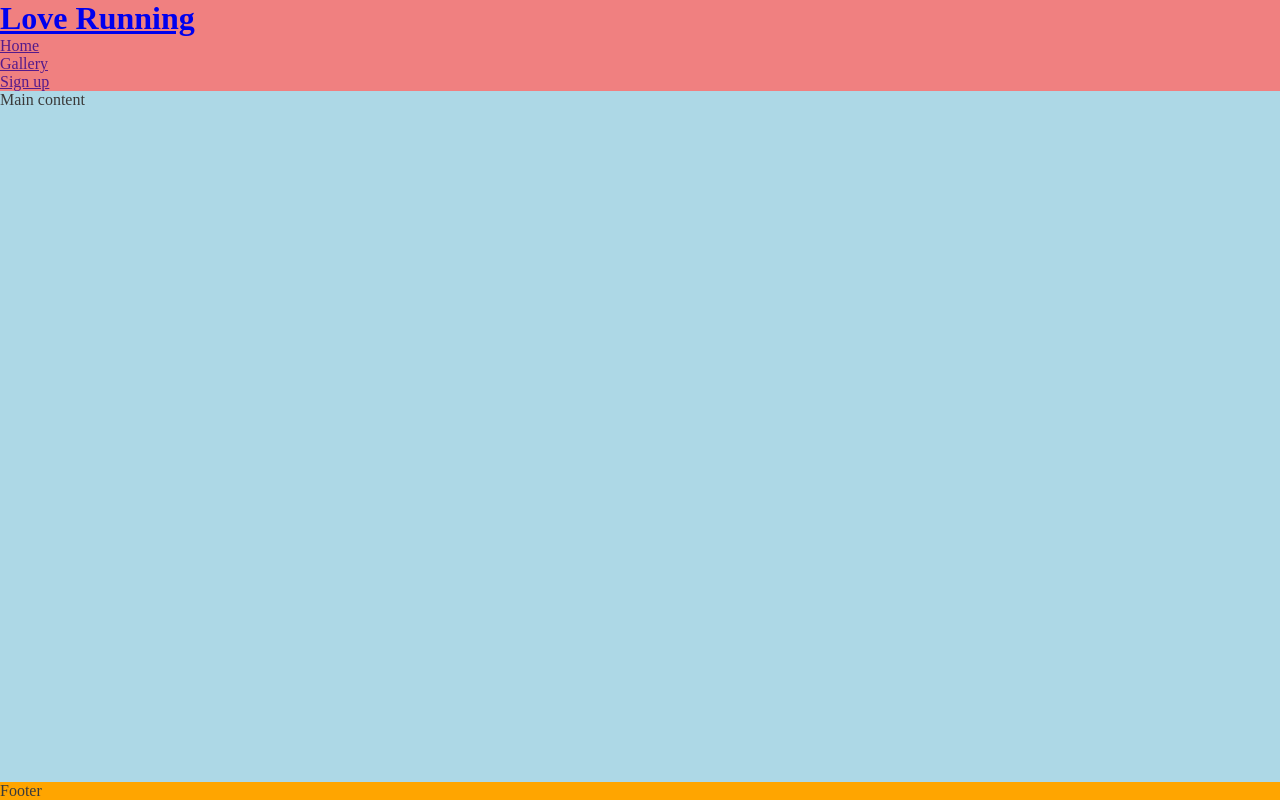
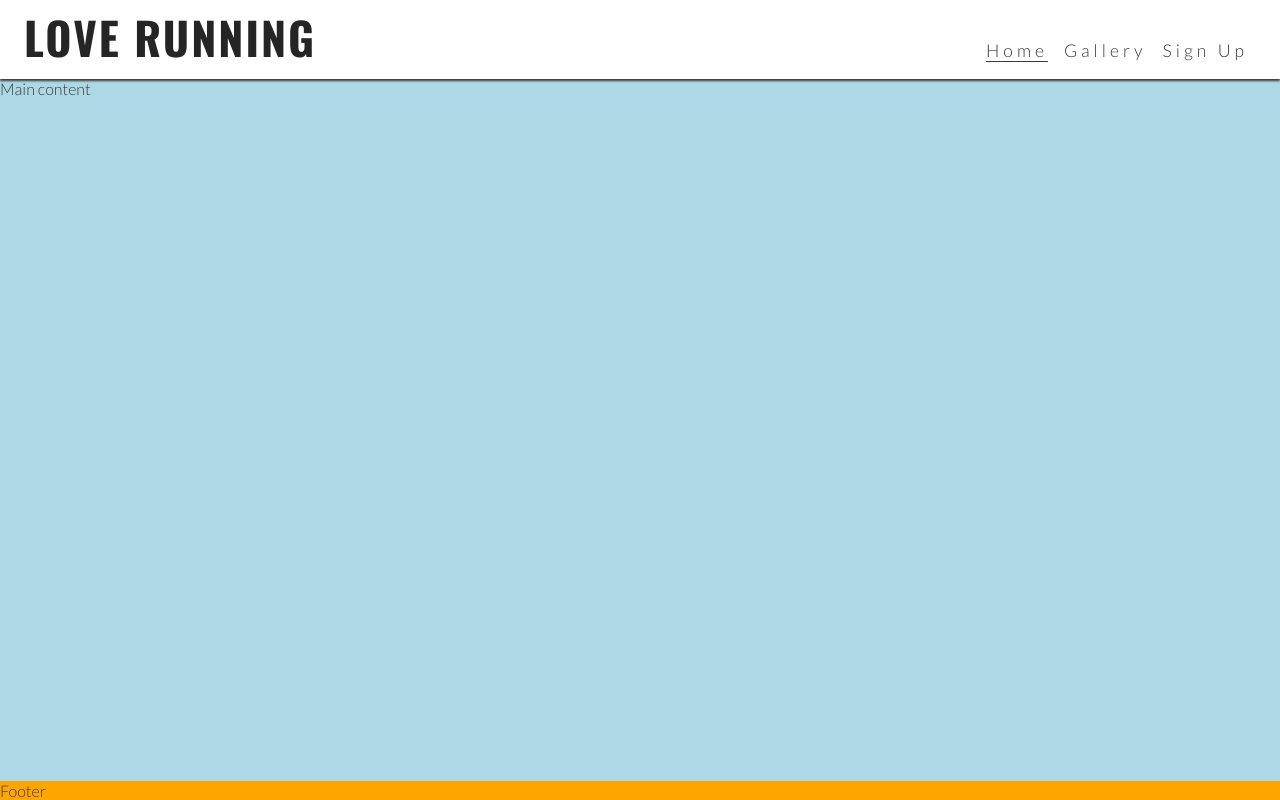
Before and after one commit to Mattias-08/Mattias-Jorntell, a plain HTML site: page index.html in a window 1280 px wide. Drawn offline with nearby package versions, Linux system fonts and the light colour scheme.

Commit message:
fixing toggle a dropdown menu

```diff
--- a/assets/css/style.css
+++ b/assets/css/style.css
@@ -15,12 +15,71 @@ body {
     flex-direction: column;
     /* Generic project styles */
     color: #3a3a3a;
+    font-family: 'Lato', sans-serif;
 }
-
 
 /* Header */
 header {
-    background-color: lightcoral;
+    background-color: #ffffff;
+    padding: 0 1rem;
+    position: fixed;
+    z-index: 99;
+    width: 100%;
+    box-shadow: 0 2px 2px #3a3a3a;
+    display: flex;
+    justify-content: space-between;
+    align-items: baseline;
+}
+
+header a {
+    text-decoration: none;
+    color: inherit;
+}
+
+h1 {
+    font-family: 'Oswald', sans-serif;
+    text-transform: uppercase;
+    letter-spacing: 2px;
+    color: #252525;
+}
+
+#menu {
+    font-size: 110%;
+    letter-spacing: 4px;
+    list-style-type: none;
+}
+
+#menu > li {
+    margin-bottom: 1em;
+}
+
+.active {
+    border-bottom: 1px solid #3a3a3a;
+}
+
+/* Navbar styles with dropdown toggle */
+nav {
+    position: absolute;
+    background-color: #ffffff;
+    width: 100%;
+    left: 0;
+    padding: 0 1rem;
+    box-shadow: 0 2px 2px #3a3a3a;
+    display: none;
+    top: 100%;
+}
+
+/* Nav toggle */
+#nav-toggle:checked~nav {
+    display: block;
+}
+
+#nav-toggle {
+    display: none;
+}
+
+.nav-toggle-label {
+    font-size: 2rem;
 }
 
 /* Main content */
@@ -28,9 +87,53 @@ main {
     background-color: lightblue;
     /* Make main element take up any surplus space to push footer down */
     flex: 1 0 auto;
+    margin-top: 47px;
 }
 
 /* Footer */
 footer {
     background-color: orange;
 }
+
+/* Media query: tablets and larger (768px and up) */
+@media screen and (min-width: 768px) {
+    /* Header */
+    nav {
+        display: block;
+        position: relative;
+        box-shadow: none;
+        width: fit-content;
+        padding-right: 1rem;
+    }
+
+    #menu {
+        display: flex;
+    }
+
+    #menu > li {
+        padding-left: 1rem;
+    }
+
+    .nav-toggle-label {
+        display: none;
+    }
+
+    #logo {
+        font-size: 280%;
+        line-height: 75px;
+        margin: 0 0.5rem;
+    }
+
+    /* Main content */
+    main {
+        /* Push main content down to accommodate larger header */
+        margin-top: 79px;
+    }
+}
+
+/* Large devices (laptops and desktops, 992px and up) */
+@media screen and (min-width: 992px) {
+    #menu a:hover{
+        border-bottom: 1px solid #3a3a3a;
+    }
+}
--- a/index.html
+++ b/index.html
@@ -24,20 +24,16 @@
     <header>
         <a href="index.html">
             <h1 id="logo">Love Running</h1>
-            <nav>
-                <ul>
-                    <li>
-                        <a href="">Home</a>
-                    </li>
-                    <li>
-                        <a href="">Gallery</a>
-                    </li>
-                    <li>
-                        <a href="">Sign up</a>
-                    </li>
-                </ul>
-            </nav>
         </a>
+        <input type="checkbox" id="nav-toggle" name="nav-toggle">
+        <label for="nav-toggle" class="nav-toggle-label">X</label>
+        <nav>
+            <ul id="menu">
+                <li><a href="" class="active">Home</a></li>
+                <li><a href="">Gallery</a></li>
+                <li><a href="">Sign Up</a></li>
+            </ul>
+        </nav>
     </header>
 
     <!-- Main content -->
```
